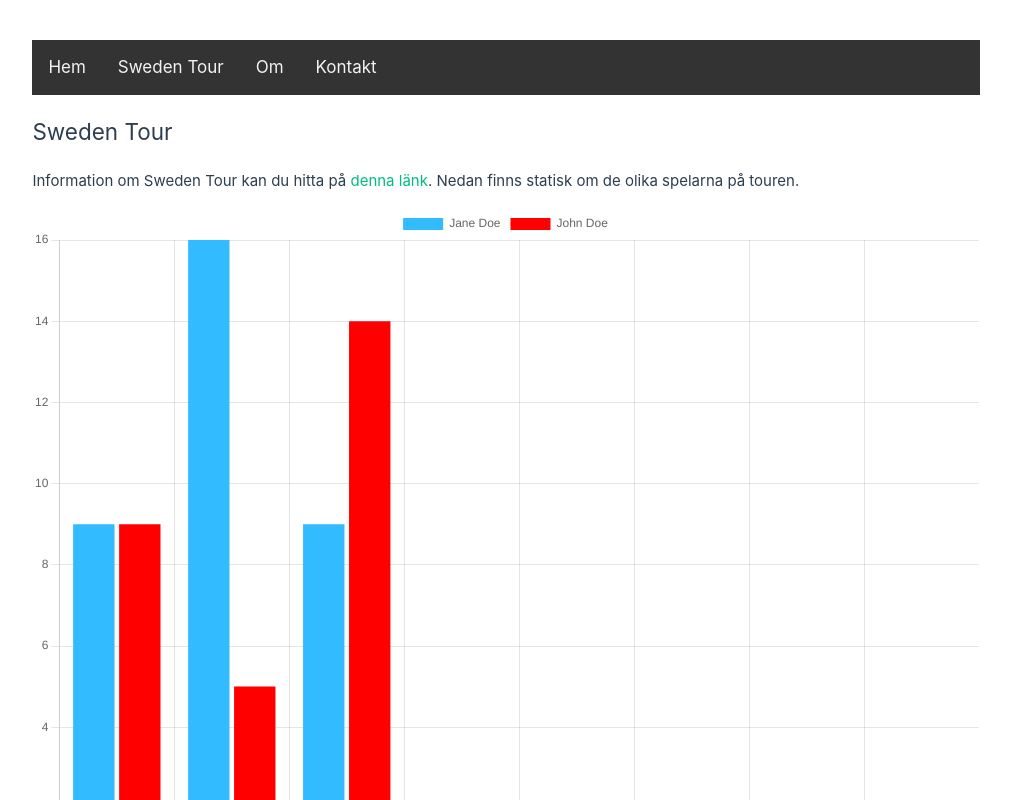
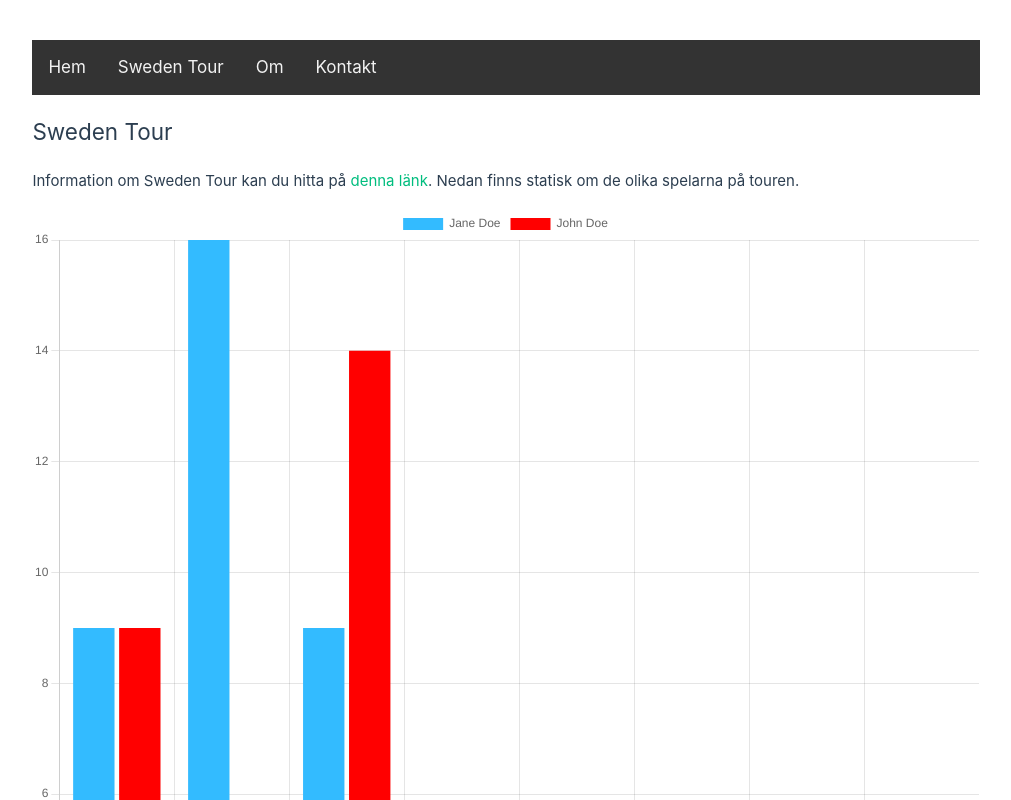
Before and after one commit to enbohm/pingisportalen, a Vue app: page /pingisportalen/swedentour in a window 1280 px wide. Shown: the top 800 px of the page, without its empty margins (134-1145 px from the left). Built offline with nearby package versions, Linux system fonts and the light colour scheme.

Commit message:
More size optimization

```diff
--- a/src/views/SwedenTour.vue
+++ b/src/views/SwedenTour.vue
@@ -34,5 +34,5 @@ export default {
   <p>Information om Sweden Tour kan du hitta på <a
       href="https://www.svenskbordtennis.com/tavling/nationellatavlingar/SwedenTour/" target="_blank">denna
       länk</a>. Nedan finns statisk om de olika spelarna på touren.</p>
-  <BarChart :height="300" :chart-data="chartData"/>
+  <BarChart :height="600" :width="600" :chart-data="chartData"/>
 </template>
```
